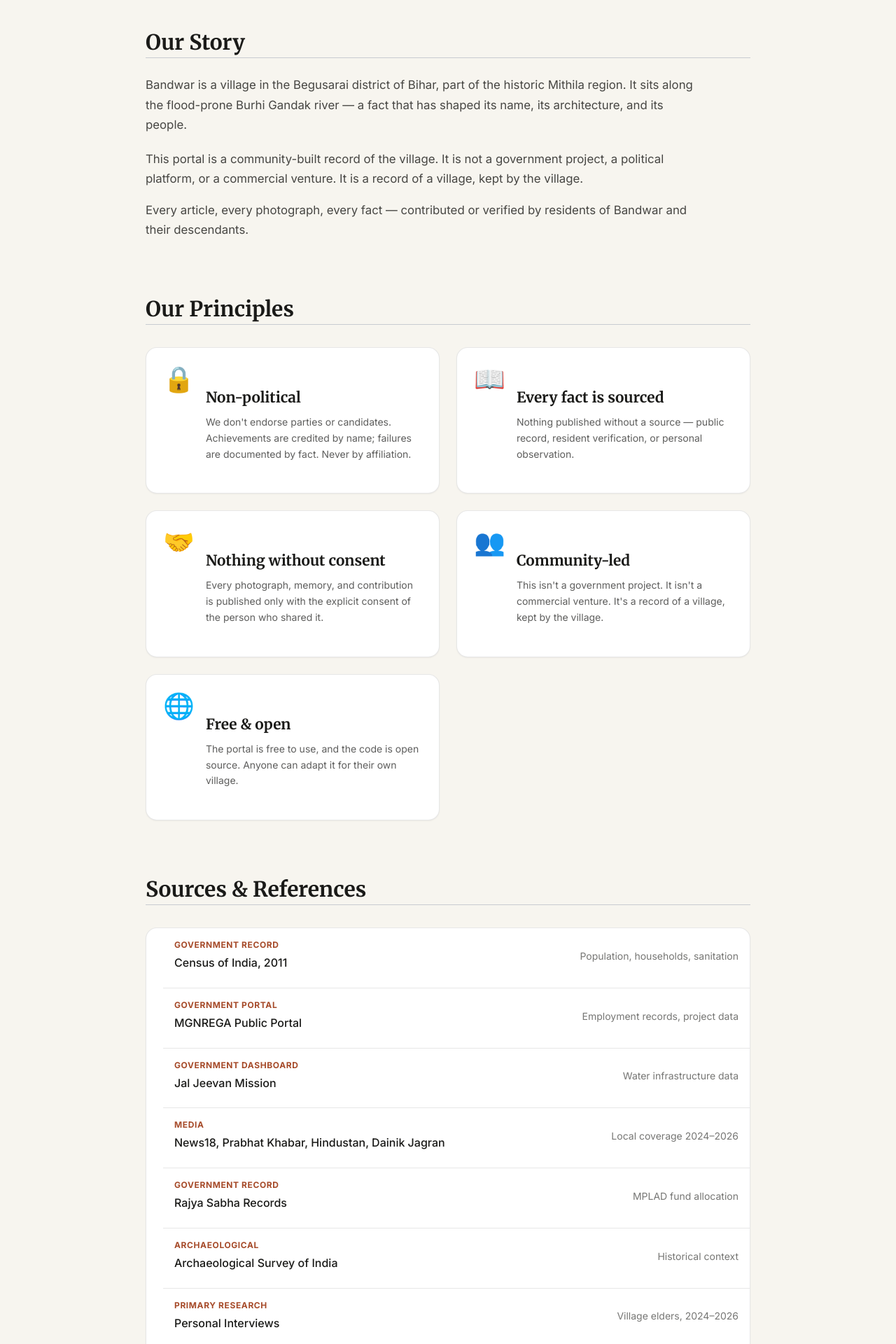
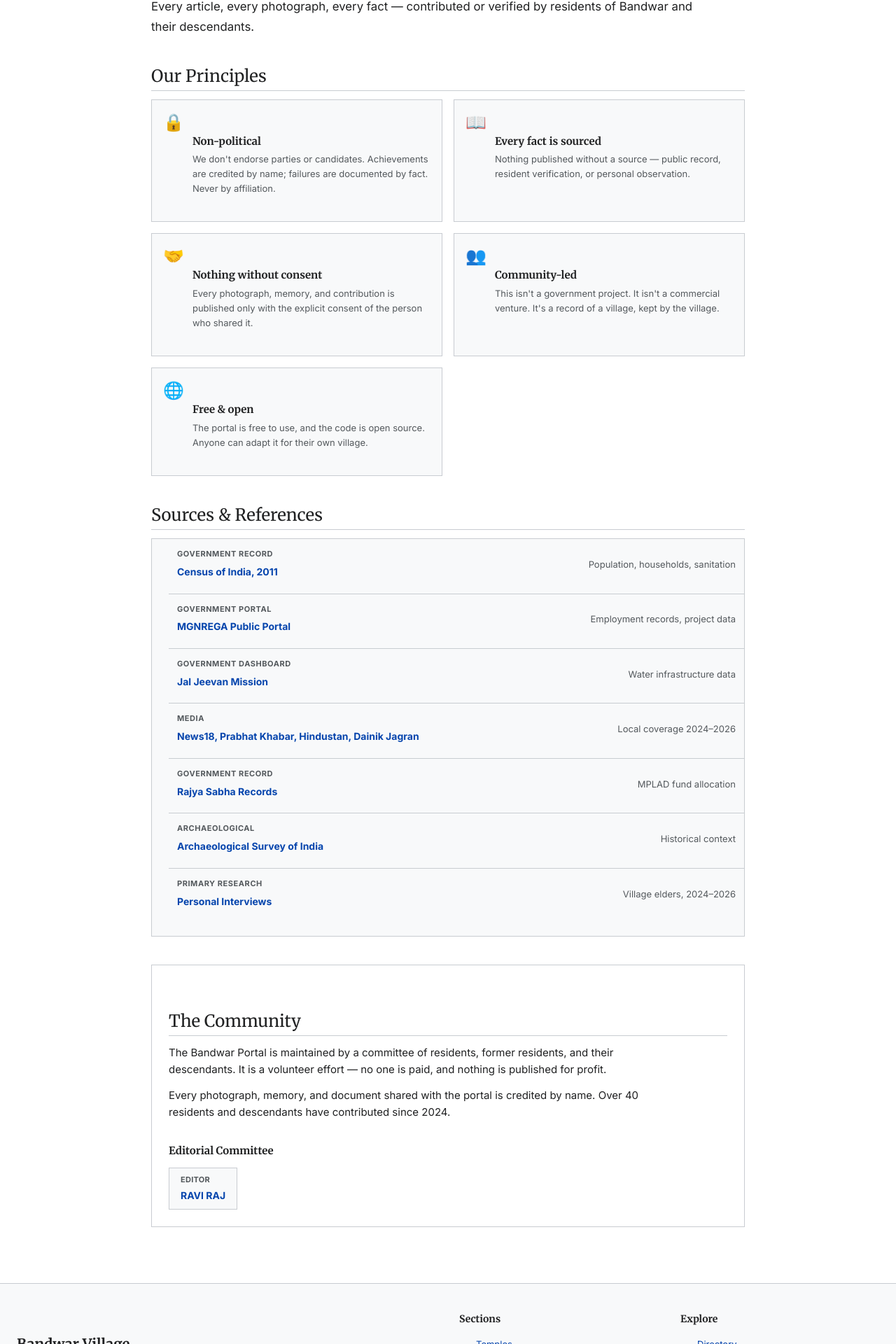
Before and after one commit to ravirajhere/Bandwar, a Next.js app: page /about in a window 1280 px wide. Shown: the part 475-2395 px from the top of the page at 70% size. Built offline with nearby package versions, Linux system fonts and the light colour scheme.

Commit message:
Update page.tsx

```diff
--- a/src/app/about/page.tsx
+++ b/src/app/about/page.tsx
@@ -2,92 +2,119 @@ import { getMasterData } from "@/lib/data";
 import Link from "next/link";
 
 export const metadata = {
-  title: "About | Bandwar Archive",
-  description: "Learn about the principles, sources, and community behind the Bandwar Village Archive.",
+  title: "About | Bandwar Portal",
+  description: "Learn about the principles, sources, and community behind the Bandwar Village Portal.",
 };
 
 export default function AboutPage() {
   const config = getMasterData();
   const about = config.about;
 
-  if (!about) return <div className="p-20 text-center">About section missing in master.json</div>;
+  if (!about) return <div className="p-20 text-center text-wiki-text">About section missing in master.json</div>;
 
   return (
-    <div className="bg-[#f7f5ef] min-h-screen">
+    <div className="bg-wiki-bg min-h-screen py-8">
+      <div className="max-w-4xl mx-auto px-4 md:px-6">
 
-      {/* Hero Section */}
-      <section className="bg-[#1f3d2f] text-[#f7f5ef] py-20 px-4 text-center">
-        <div className="max-w-4xl mx-auto">
-          <h1 className="font-serif text-4xl md:text-6xl font-bold mb-6">About the Archive</h1>
-          <p className="text-lg md:text-xl text-[#f7f5ef]/80 leading-relaxed max-w-3xl mx-auto">
+        {/* Page Header (Wikipedia Style) */}
+        <div className="mb-8">
+          <h1 className="font-serif text-3xl md:text-4xl text-wiki-text mb-2">
+            About the Portal
+          </h1>
+          <div className="w-full border-b border-wiki-border-light mb-3"></div>
+          <p className="text-[15px] text-wiki-text-muted leading-relaxed">
             {about.intro}
           </p>
         </div>
-      </section>
 
-      <div className="max-w-4xl mx-auto px-4 py-16 space-y-20">
+        <div className="space-y-10">
 
-        {/* Story */}
+          {/* Story Section */}
           <section>
-          <h2 className="font-serif text-3xl font-bold text-[#1a1a18] mb-6">Our Story</h2>
-          <div className="space-y-4 text-lg text-[#1a1a18]/80 leading-relaxed">
+            <h2 className="font-serif text-2xl text-wiki-text mb-3 pb-1 border-b border-wiki-border-light">
+              Our Story
+            </h2>
+            <div className="space-y-3 text-[15px] text-wiki-text leading-relaxed">
               {about.story.map((p, idx) => (
                 <p key={idx}>{p}</p>
               ))}
             </div>
           </section>
 
-        {/* Principles */}
+          {/* Principles Section */}
           <section>
-          <h2 className="font-serif text-3xl font-bold text-[#1a1a18] mb-8">Our Principles</h2>
-          <div className="grid grid-cols-1 md:grid-cols-2 gap-6">
+            <h2 className="font-serif text-2xl text-wiki-text mb-3 pb-1 border-b border-wiki-border-light">
+              Our Principles
+            </h2>
+            <div className="grid grid-cols-1 md:grid-cols-2 gap-4">
               {about.principles.map((p, idx) => (
-              <div key={idx} className="bg-white p-6 rounded-2xl border border-[#1a1a18]/10 shadow-sm flex gap-4">
-                <div className="text-4xl">{p.icon}</div>
+                <div key={idx} className="border border-wiki-border-light bg-wiki-bg-alt p-4 flex gap-3">
+                  <div className="text-2xl" aria-hidden="true">{p.icon}</div>
                   <div>
-                  <h3 className="font-bold text-[#1a1a18] mb-2">{p.title}</h3>
-                  <p className="text-sm text-[#1a1a18]/70 leading-relaxed">{p.description}</p>
+                    <h3 className="font-bold text-wiki-text text-[15px] mb-1">{p.title}</h3>
+                    <p className="text-[13px] text-wiki-text-muted leading-relaxed">{p.description}</p>
                   </div>
                 </div>
               ))}
             </div>
           </section>
 
-        {/* Sources */}
+          {/* Sources Section */}
           <section>
-          <h2 className="font-serif text-3xl font-bold text-[#1a1a18] mb-8">Sources & References</h2>
-          <div className="bg-white rounded-2xl border border-[#1a1a18]/10 shadow-sm overflow-hidden">
-            <ul className="divide-y divide-[#1a1a18]/10">
+            <h2 className="font-serif text-2xl text-wiki-text mb-3 pb-1 border-b border-wiki-border-light">
+              Sources & References
+            </h2>
+            <div className="border border-wiki-border-light bg-wiki-bg-alt">
+              <ul className="divide-y divide-wiki-border-light">
                 {about.sources.map((source, idx) => (
-                <li key={idx} className="p-4 hover:bg-[#f7f5ef] transition-colors flex flex-col md:flex-row md:items-center justify-between gap-2">
+                  <li key={idx} className="p-3 hover:bg-wiki-bg transition-colors flex flex-col md:flex-row md:items-center justify-between gap-2">
                     <div>
-                    <span className="text-xs font-bold uppercase tracking-wider text-[#a64b2a] block mb-1">{source.type}</span>
-                    <span className="font-medium text-[#1a1a18]">{source.name}</span>
+                      <span className="text-[11px] font-bold uppercase tracking-wider text-wiki-text-muted block mb-0.5">
+                        {source.type}
+                      </span>
+                      <span className="font-bold text-wiki-link text-[14px]">
+                        {source.name}
+                      </span>
                     </div>
-                  {source.detail && <span className="text-sm text-[#1a1a18]/60">{source.detail}</span>}
+                    {source.detail && (
+                      <span className="text-[13px] text-wiki-text-muted">
+                        {source.detail}
+                      </span>
+                    )}
                   </li>
                 ))}
               </ul>
             </div>
           </section>
 
-        {/* Community & Committee */}
-        <section className="bg-[#efece4] p-8 rounded-2xl border border-[#1a1a18]/10">
-          <h2 className="font-serif text-2xl font-bold text-[#1a1a18] mb-4">The Community</h2>
-          <p className="text-[#1a1a18]/80 mb-4">{about.community.lead}</p>
-          <p className="text-[#1a1a18]/80 mb-8">{about.community.contributors}</p>
+          {/* Community & Committee Section */}
+          <section className="border border-wiki-border-light bg-wiki-bg p-6">
+            <h2 className="font-serif text-2xl text-wiki-text mb-3 pb-1 border-b border-wiki-border-light">
+              The Community
+            </h2>
+            <p className="text-[15px] text-wiki-text leading-relaxed mb-3">{about.community.lead}</p>
+            <p className="text-[15px] text-wiki-text leading-relaxed mb-6">{about.community.contributors}</p>
 
-          <h3 className="font-bold text-[#1a1a18] uppercase tracking-wider text-sm mb-4">Editorial Committee</h3>
-          <div className="flex flex-wrap gap-4">
+            <h3 className="font-bold text-wiki-text text-[15px] mb-3">
+              Editorial Committee
+            </h3>
+            <div className="flex flex-wrap gap-3">
               {about.committee.map((member, idx) => (
-              <div key={idx} className="bg-white px-6 py-3 rounded-lg shadow-sm border border-[#1a1a18]/5">
-                <span className="text-xs text-[#a64b2a] font-bold block mb-1">{member.role}</span>
+                <div key={idx} className="bg-wiki-bg-alt px-4 py-2 border border-wiki-border-light">
+                  <span className="text-[11px] text-wiki-text-muted font-bold block mb-0.5 uppercase tracking-wide">
+                    {member.role}
+                  </span>
                   {member.link ? (
-                  <a href={member.link} target="_blank" rel="noreferrer" className="font-bold text-[#1a1a18] hover:text-[#1f3d2f]">
+                    <a
+                      href={member.link}
+                      target="_blank"
+                      rel="noreferrer"
+                      className="font-bold text-wiki-link text-[14px] hover:underline"
+                    >
                       {member.name}
                     </a>
                   ) : (
-                  <span className="font-bold text-[#1a1a18]">{member.name}</span>
+                    <span className="font-bold text-wiki-text text-[14px]">{member.name}</span>
                   )}
                 </div>
               ))}
@@ -96,5 +123,6 @@ export default function AboutPage() {
 
         </div>
       </div>
+    </div>
   );
 }
```
Lines whose indentation alone changed are shown as unchanged.
